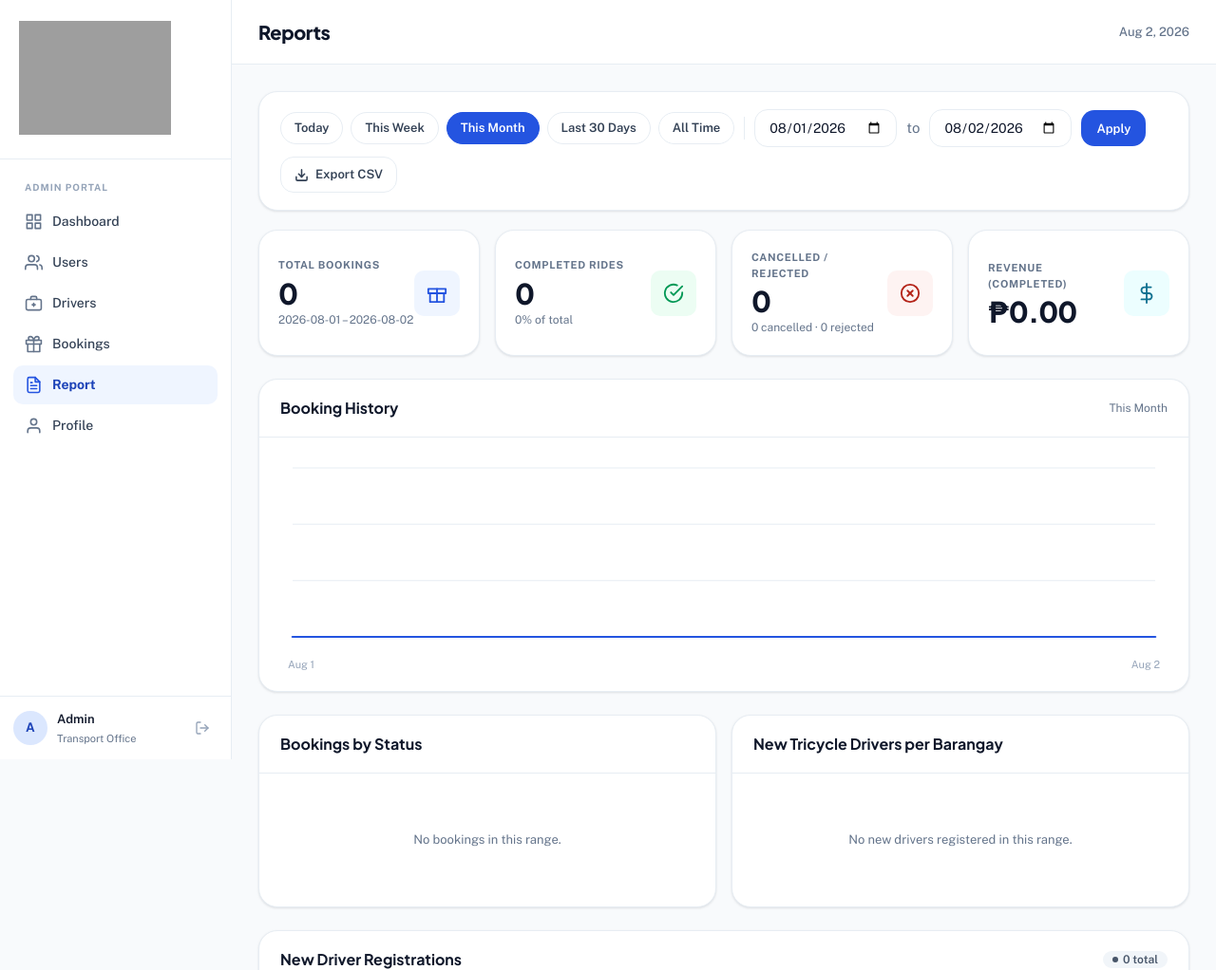
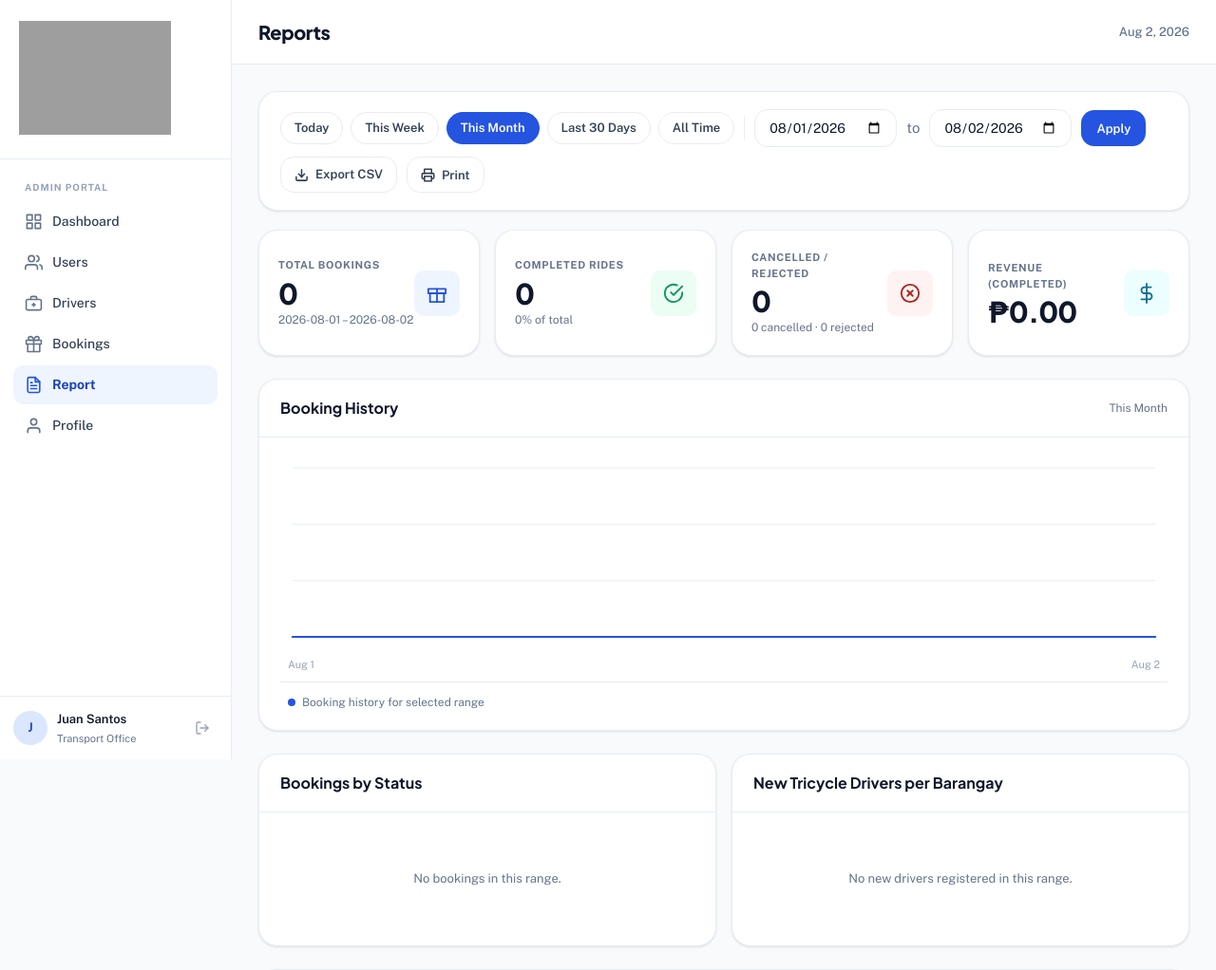
Before and after one commit to Glenn-IT/PiatMoveAdmin, a PHP site: page /PiatMoveAdmin/report.php in a window 1280 px wide. Shown: the top 1022 px of the page at 95% size. Run offline with PHP 8.4, Linux system fonts and the light colour scheme; a user stored in the database is signed in; data comes from the database, SQL or seed files in the repository; some libraries are stand-ins or nearby versions; grey boxes are pictures that could not be loaded.

Commit message:
feat: enhance report layout with print header and legend for booking history chart

```diff
--- a/assets/css/admin.css
+++ b/assets/css/admin.css
@@ -1104,3 +1104,87 @@
   font-size: 11px;
   color: var(--text-subtle);
 }
+
+.chart-legend {
+  display: flex;
+  flex-wrap: wrap;
+  gap: 16px;
+  padding: 12px 8px 0;
+  border-top: 1px solid var(--border-subtle);
+  margin-top: 10px;
+}
+
+.chart-legend-item {
+  display: flex;
+  align-items: center;
+  font-size: 12px;
+  color: var(--text-muted);
+}
+
+/* ---------- Print ---------- */
+.print-header {
+  display: none;
+}
+
+.print-only { display: none; }
+
+@media print {
+  #sidebar,
+  .topbar,
+  .no-print {
+    display: none !important;
+  }
+
+  body, #wrapper, #page-content, .content-body {
+    display: block !important;
+    width: 100% !important;
+    margin: 0 !important;
+    padding: 0 !important;
+    background: #fff !important;
+  }
+
+  .print-header {
+    display: flex;
+    align-items: center;
+    gap: 16px;
+    margin-bottom: 20px;
+    padding-bottom: 14px;
+    border-bottom: 2px solid #000;
+  }
+
+  .print-header img {
+    height: 44px;
+    width: auto;
+  }
+
+  .print-header-title {
+    font-size: 19px;
+    font-weight: 700;
+    color: #000;
+  }
+
+  .print-header-sub,
+  .print-header-admin {
+    font-size: 12px;
+    color: #333;
+    margin-top: 2px;
+  }
+
+  .panel {
+    break-inside: avoid;
+    box-shadow: none !important;
+    border: 1px solid #ccc !important;
+  }
+
+  .charts-grid {
+    display: block !important;
+  }
+
+  .charts-grid .panel {
+    margin-bottom: 16px;
+  }
+
+  .data-table {
+    font-size: 11px;
+  }
+}
--- a/includes/charts.php
+++ b/includes/charts.php
@@ -66,7 +66,11 @@
     $firstLabel = htmlspecialchars(date('M j', strtotime($dates[0])));
     $lastLabel  = htmlspecialchars(date('M j', strtotime($dates[$n - 1])));
 
-    return $svg . '<div class="chart-svg-labels"><span>' . $firstLabel . '</span><span>' . $lastLabel . '</span></div>';
+    $legend = '<div class="chart-legend"><span class="chart-legend-item">'
+            . '<span class="chart-legend-dot" style="background:var(--blue-600)"></span>' . htmlspecialchars($label)
+            . '</span></div>';
+
+    return $svg . '<div class="chart-svg-labels"><span>' . $firstLabel . '</span><span>' . $lastLabel . '</span></div>' . $legend;
 }
 
 function render_bar_rows(array $items, string $color, string $emptyText): string {
--- a/report.php
+++ b/report.php
@@ -120,7 +120,16 @@
 require_once __DIR__ . '/includes/header.php';
 ?>
 
-<div class="panel" style="margin-bottom:20px">
+<div class="print-header">
+    <img src="<?= BASE_URL ?>/assets/logo-full.svg" alt="PiatMove">
+    <div>
+        <div class="print-header-title">PiatMove Admin &mdash; Booking Report</div>
+        <div class="print-header-sub"><?= htmlspecialchars($range_labels[$range]) ?> &middot; <?= htmlspecialchars($from) ?> to <?= htmlspecialchars($to) ?></div>
+        <div class="print-header-admin">Prepared by: <?= htmlspecialchars($_SESSION['admin_name'] ?? 'Admin') ?> &middot; Printed <?= date('M j, Y g:i A') ?></div>
+    </div>
+</div>
+
+<div class="panel no-print" style="margin-bottom:20px">
     <div style="padding:18px 22px">
         <form method="GET" style="display:flex;gap:10px;flex-wrap:wrap;align-items:center">
             <div style="display:flex;gap:8px;flex-wrap:wrap">
@@ -137,6 +146,10 @@
                 <svg width="15" height="15" viewBox="0 0 24 24" fill="none" stroke="currentColor" stroke-width="2.5" stroke-linecap="round" stroke-linejoin="round"><path d="M21 15v4a2 2 0 0 1-2 2H5a2 2 0 0 1-2-2v-4"/><polyline points="7 10 12 15 17 10"/><line x1="12" y1="15" x2="12" y2="3"/></svg>
                 Export CSV
             </a>
+            <button type="button" class="btn-ghost" onclick="window.print()">
+                <svg width="15" height="15" viewBox="0 0 24 24" fill="none" stroke="currentColor" stroke-width="2.5" stroke-linecap="round" stroke-linejoin="round"><polyline points="6 9 6 2 18 2 18 9"/><path d="M6 18H4a2 2 0 0 1-2-2v-5a2 2 0 0 1 2-2h16a2 2 0 0 1 2 2v5a2 2 0 0 1-2 2h-2"/><rect x="6" y="14" width="12" height="8"/></svg>
+                Print
+            </button>
         </form>
     </div>
 </div>
```
